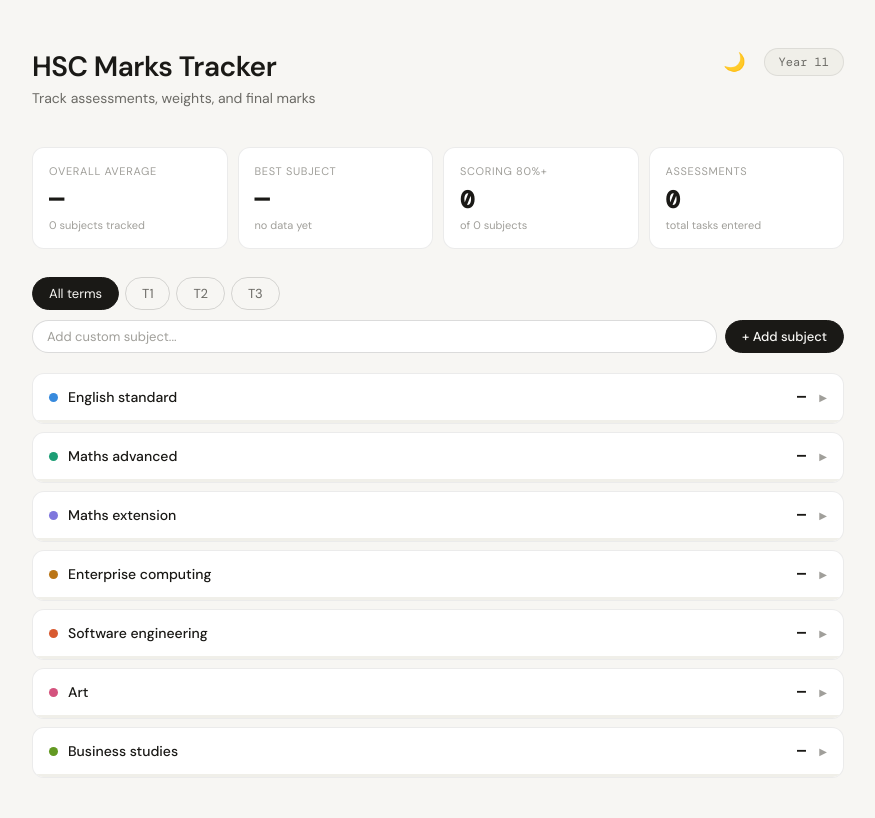
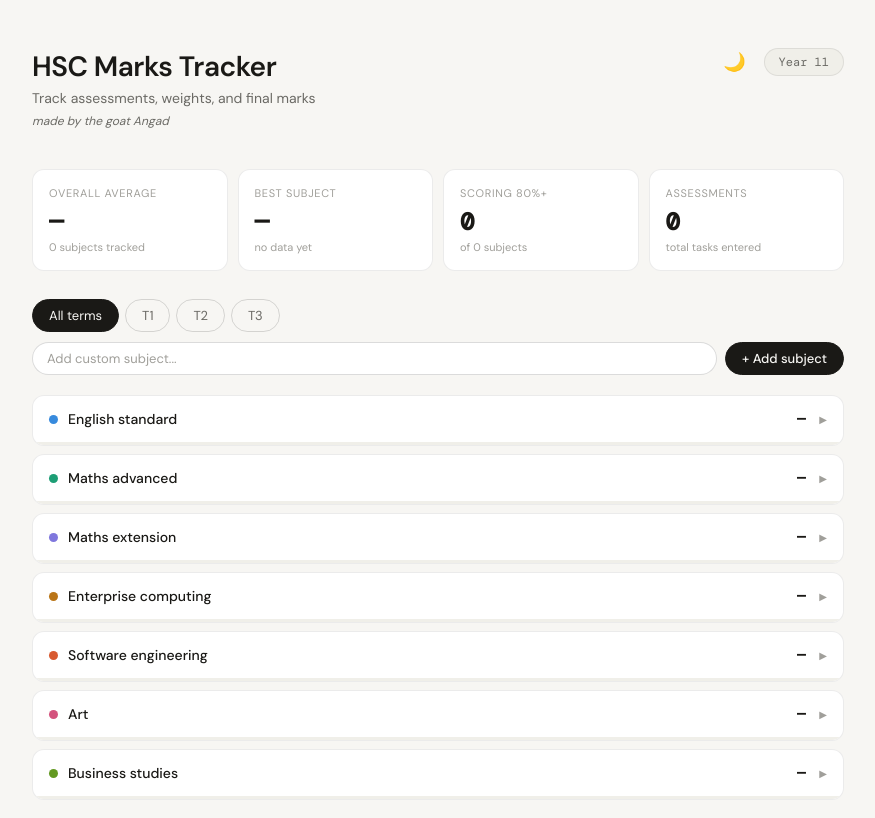
Before and after one commit to AngadOnTop/MT, a React (Vite) app: page / in a window 1280 px wide. Shown: the top 818 px of the page, without its empty margins (202-1077 px from the left). Built offline with nearby package versions, Linux system fonts and the light colour scheme.

Commit message:
added credit

```diff
--- a/src/components/Header.jsx
+++ b/src/components/Header.jsx
@@ -7,6 +7,7 @@ export default function Header({ darkMode, year, onToggleDark, onEditYear }) {
         <div>
           <h1 className={styles.title}>HSC Marks Tracker</h1>
           <div className={styles.subtitle}>Track assessments, weights, and final marks</div>
+          <div className={styles.credits}>made by the goat Angad</div>
         </div>
         <div className={styles.controls}>
           <button className={styles.darkBtn} onClick={onToggleDark} title="Toggle dark mode">
--- a/src/components/Header.module.css
+++ b/src/components/Header.module.css
@@ -19,6 +19,13 @@
   font-size: 14px;
   color: var(--text-2);
   margin-top: 4px;
+}
+
+.credits {
+  font-size: 12px;
+  color: var(--text-2);
+  margin-top: 6px;
+  font-style: italic;
 }
 
 .controls {
```
